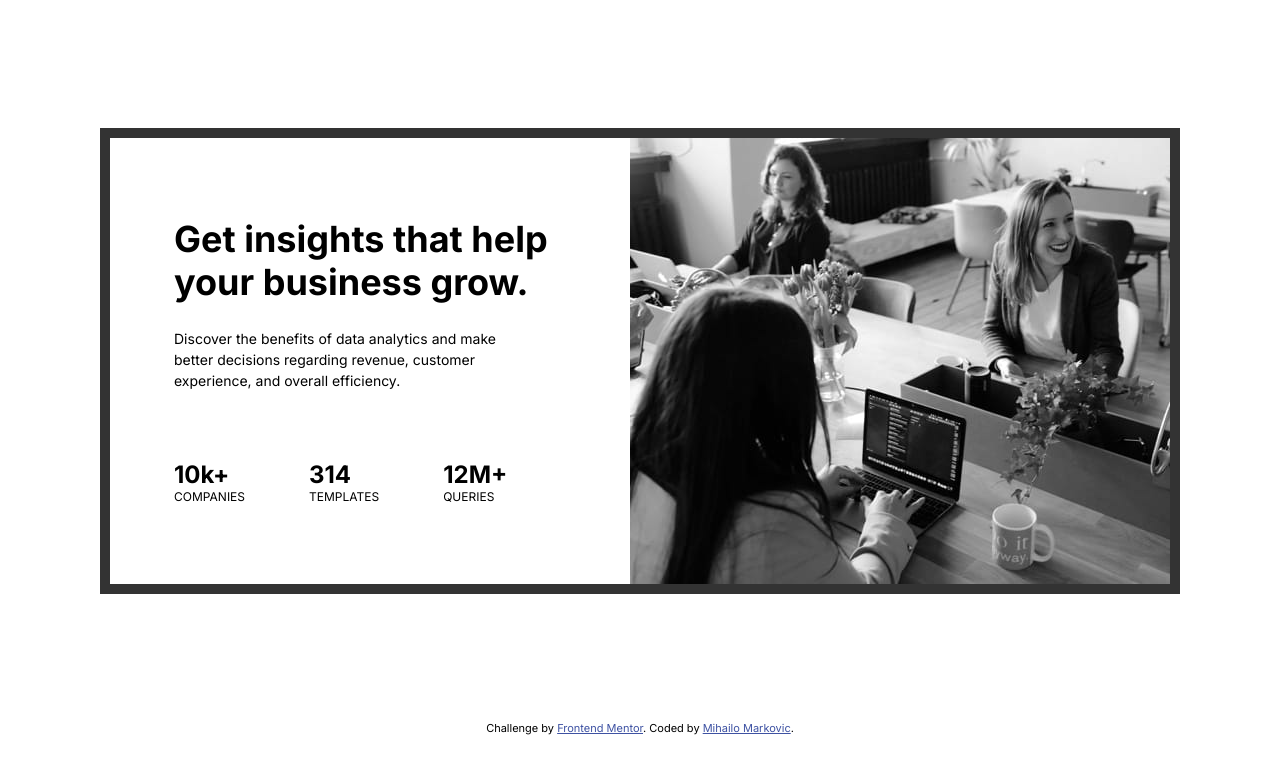
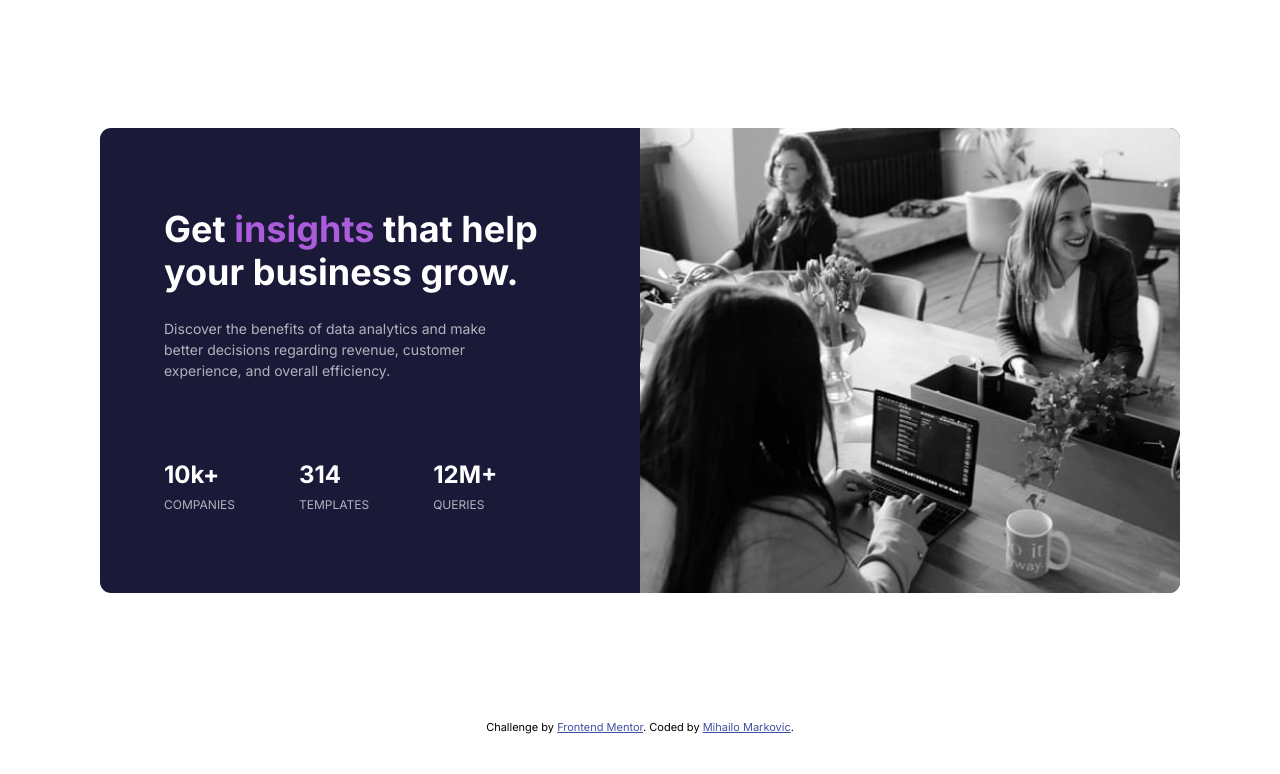
Before and after one commit to mihailomarkovic/card-component, a plain HTML site: page index.html in a window 1280 px wide. Drawn offline with Linux system fonts and the light colour scheme.

Commit message:
Add colors and styles

```diff
--- a/index.html
+++ b/index.html
@@ -22,10 +22,13 @@
   </head>
 
   <body>
-    <div class="container flexbox">
+    <div class="container grid">
       <div class="content-container flexbox-col">
         <div class="text-container flexbox-col">
-          <h1 class="heading">Get insights that help your business grow.</h1>
+          <h1 class="heading">
+            Get <span class="insights">insights</span> that help your business
+            grow.
+          </h1>
           <p class="text">
             Discover the benefits of data analytics and make better decisions
             regarding revenue, customer experience, and overall efficiency.
@@ -48,10 +51,11 @@
         </div>
       </div>
 
-      <img
-        src="images/image-header-desktop.jpg"
-        alt="Picture of people working in office"
-      />
+      <div
+        class="img-box"
+        role="img"
+        aria-label="Picture of people working in the office"
+      ></div>
     </div>
 
     <footer class="attribution">
--- a/style.css
+++ b/style.css
@@ -32,31 +32,42 @@ body {
 .container {
   max-width: 108rem;
   margin: 12.8rem auto;
-
-  border: 10px solid #333;
+  border-radius: 11px;
+  background-color: hsl(244, 38%, 16%);
+  overflow: hidden;
 }
 
 .flexbox {
   display: flex;
 }
 
+.grid {
+  display: grid;
+  grid-template-columns: repeat(2, 1fr);
+}
+
+.text-container {
+  gap: 2.4rem;
+}
 .heading {
   font-size: 3.6rem;
+  color: #fff;
+}
+
+.insights {
+  color: hsl(277, 64%, 61%);
 }
 
 .text {
   font-size: 1.4rem;
   line-height: 1.5;
-  padding-right: 3.2rem;
-}
-
-.text-container {
-  gap: 2.4rem;
+  padding-right: 4.8rem;
+  color: #adb5bd;
 }
 
 .content-container {
   padding: 8rem 6.4rem;
-  justify-content: space-between;
+  gap: 8rem;
 }
 
 .flexbox-col {
@@ -68,10 +79,22 @@ body {
   gap: 6.4rem;
 }
 
+.achievement {
+  gap: 0.8rem;
+}
+
 .achievement-numb {
   font-size: 2.4rem;
+  color: #fff;
 }
 .achievement-info {
   font-size: 1.2rem;
+  color: #adb5bd;
   text-transform: uppercase;
 }
+
+.img-box {
+  background-image: url("/images/image-header-desktop.jpg");
+  background-size: cover;
+  background-position: center;
+}
```
